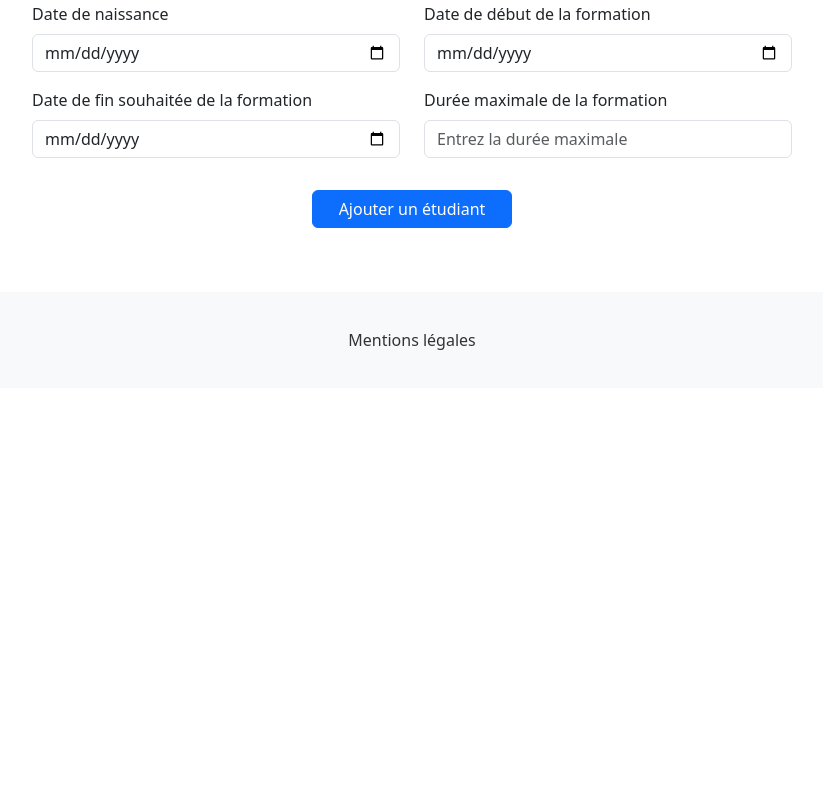
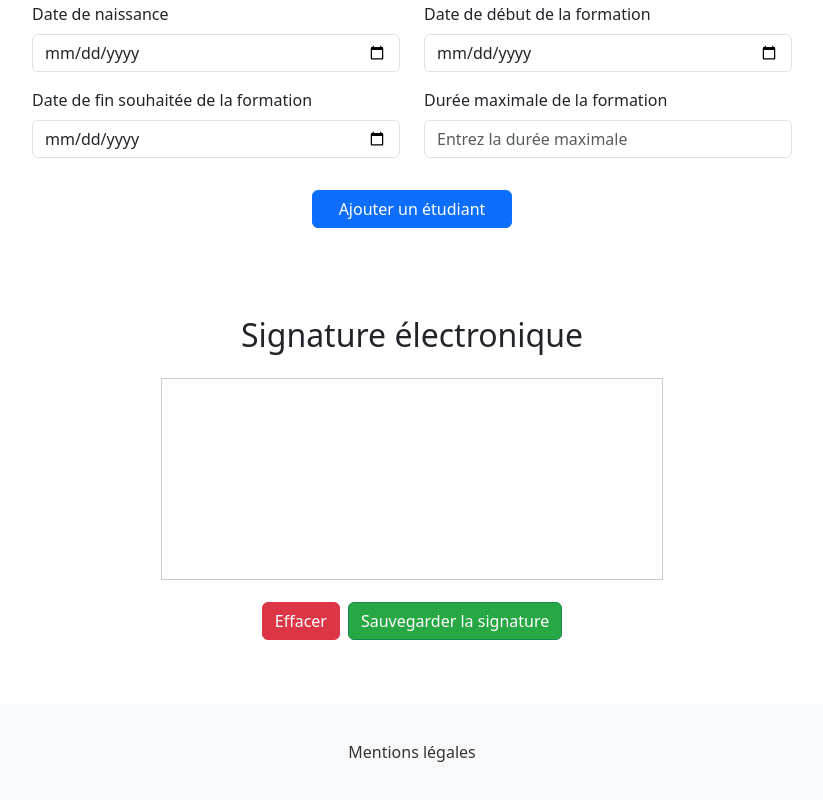
Before and after one commit to Rafikosaure/auto-ecole-des-bords-de-marne, a React (Create React App) app in the folder frontend/: page /students in a window 1280 px wide. Shown: the part 710-1510 px from the top of the page, without its empty margins (228-1051 px from the left). Before the commit the page ends 1098 px from the top, so only its background shows below. Built offline with nearby package versions, Linux system fonts and the light colour scheme; no server answers.

Commit message:
signature is added

```diff
--- /dev/null
+++ b/frontend/src/components/Signature/Signature.jsx
@@ -0,0 +1,93 @@
+import React, { useRef, useState } from "react";
+import "bootstrap/dist/css/bootstrap.min.css"; // Импортируем стили Bootstrap
+
+const PadDeSignature = () => {
+  const canvasRef = useRef(null);
+  const [isDrawing, setIsDrawing] = useState(false);
+  const [context, setContext] = useState(null);
+
+  // Инициализируем канвас
+  const initialiserCanevas = () => {
+    const canvas = canvasRef.current;
+    const ctx = canvas.getContext("2d");
+    ctx.strokeStyle = "black"; // Цвет подписи
+    ctx.lineWidth = 3; // Толщина линии
+    ctx.lineJoin = "round"; // Закругленные углы
+    ctx.lineCap = "round"; // Закругленные концы
+    setContext(ctx);
+  };
+
+  // Начать рисование
+  const commencerDessin = (e) => {
+    if (context) {
+      setIsDrawing(true);
+      context.moveTo(e.nativeEvent.offsetX, e.nativeEvent.offsetY);
+      context.beginPath();
+    }
+  };
+
+  // Рисовать на канвасе
+  const dessiner = (e) => {
+    if (!isDrawing) return;
+    context.lineTo(e.nativeEvent.offsetX, e.nativeEvent.offsetY);
+    context.stroke();
+  };
+
+  // Прекратить рисование
+  const arreterDessin = () => {
+    if (context) {
+      setIsDrawing(false);
+      context.closePath();
+    }
+  };
+
+  // Очистить канвас
+  const effacerCanevas = () => {
+    const canvas = canvasRef.current;
+    const ctx = canvas.getContext("2d");
+    ctx.clearRect(0, 0, canvas.width, canvas.height); // Очистить канвас
+  };
+
+  // Сохранить изображение подписи
+  const sauvegarderSignature = () => {
+    const canvas = canvasRef.current;
+    const dataUrl = canvas.toDataURL(); // Получаем изображение в формате base64
+    const link = document.createElement("a");
+    link.href = dataUrl;
+    link.download = "signature.png";
+    link.click(); // Скачивание файла
+  };
+
+  // Инициализация при рендере
+  React.useEffect(() => {
+    initialiserCanevas();
+  }, []);
+
+  return (
+    <div className="container mt-5">
+      <h2 className="text-center mb-4">Signature électronique</h2>
+      <div className="text-center">
+        <canvas
+          ref={canvasRef}
+          width={500}
+          height={200}
+          style={{ border: "1px solid #ccc" }}
+          onMouseDown={commencerDessin}
+          onMouseMove={dessiner}
+          onMouseUp={arreterDessin}
+          onMouseOut={arreterDessin}
+        />
+      </div>
+      <div className="d-flex justify-content-center mt-3">
+        <button className="btn btn-danger me-2" onClick={effacerCanevas}>
+          Effacer
+        </button>
+        <button className="btn btn-success" onClick={sauvegarderSignature}>
+          Sauvegarder la signature
+        </button>
+      </div>
+    </div>
+  );
+};
+
+export default PadDeSignature;
--- a/frontend/src/pages/StudentsPage/StudentsPage.jsx
+++ b/frontend/src/pages/StudentsPage/StudentsPage.jsx
@@ -4,6 +4,7 @@ import StudentCard from "../../components/Students/StudentCard";
 import { getAllStudents } from "../../api/api-client";
 import SearchForm from "../../components/SearchForm/SearchForm";
 import AddStudentForm from "../../components/StudentsAdmin/AddStudentForm";
+import SignaturePad from "../../components/Signature/Signature";
 
 const StudentsPage = () => {
   const [students, setStudents] = useState([]);
@@ -108,6 +109,7 @@ const StudentsPage = () => {
       </div>
 
       <AddStudentForm reload={fetchStudents} />
+      <SignaturePad></SignaturePad>
     </Container>
   );
 };
```
